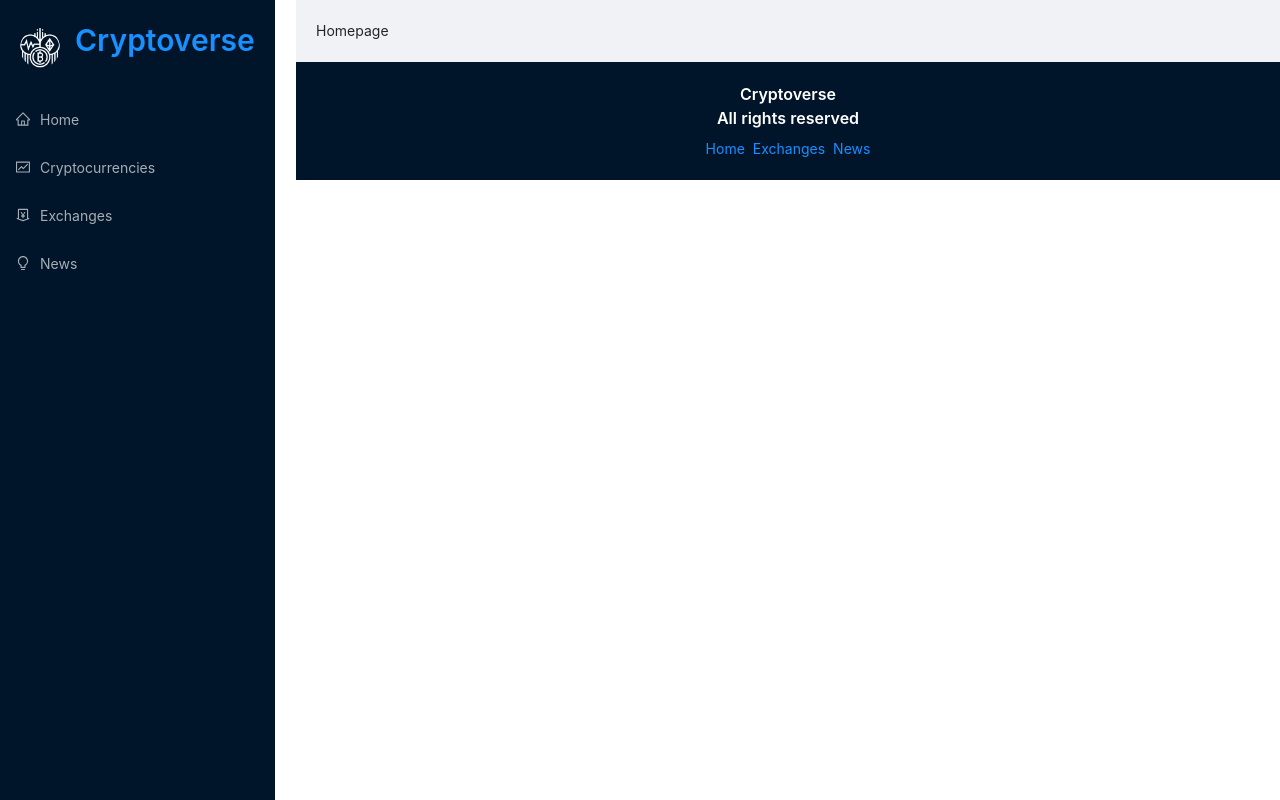
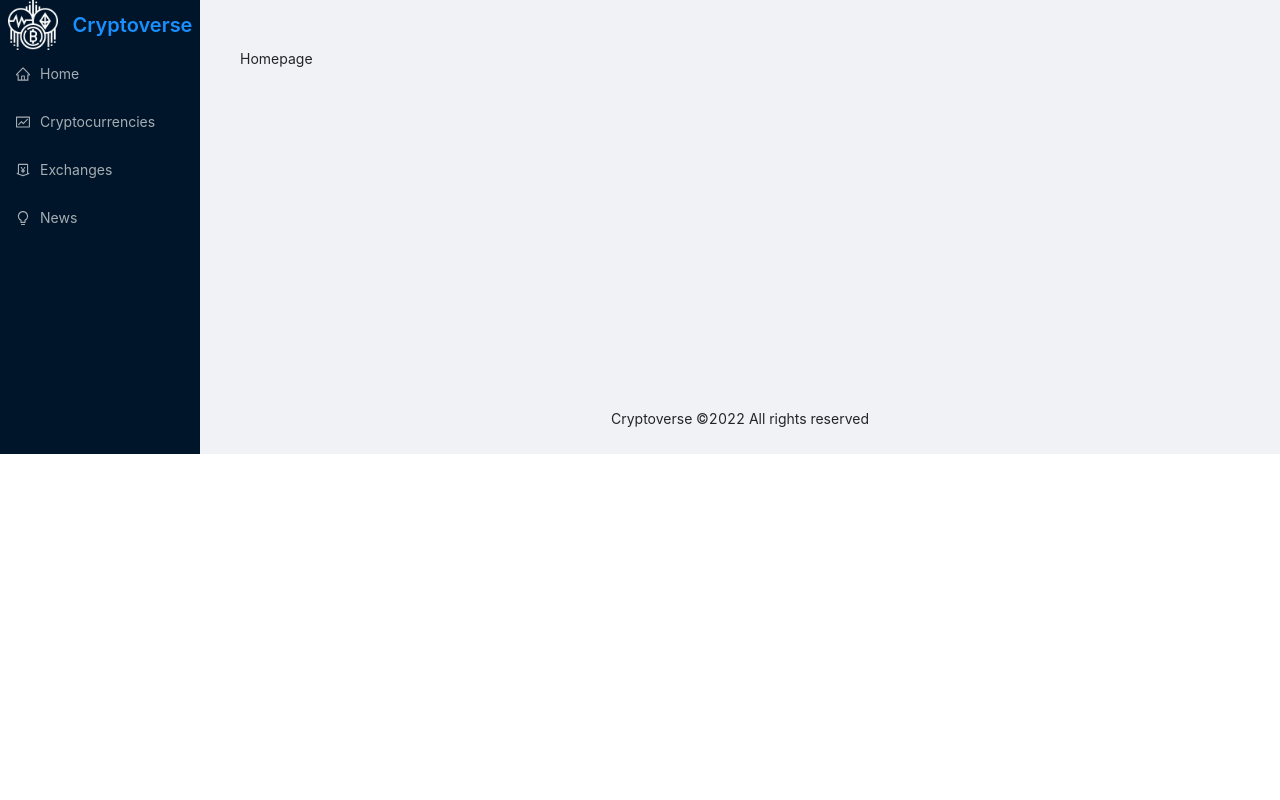
Before and after one commit to zvirgo/Cryptoverse-, a React (Create React App) app: page / in a window 1280 px wide. Built offline with nearby package versions, Linux system fonts and the light colour scheme.

Commit message:
change sidebar structure

```diff
--- a/src/App.js
+++ b/src/App.js
@@ -1,22 +1,30 @@
+import { HomeOutlined, MoneyCollectOutlined, BulbOutlined, FundOutlined } from '@ant-design/icons';
+import { Layout, Menu, Avatar } from 'antd';
+import React from 'react';
+import { Routes, Route } from 'react-router-dom'
+import { Sidebar, News, Exchanges, Homepage, Cryptocurrencies, CryptoDetails } from './components/index'
 
-import React from 'react'
-import {
-  Routes,
-  Route,
-  Link
-} from 'react-router-dom'
-import { Layout, Typography, Space } from 'antd'
+import icon from './images/cryptocurrency.png'
 
-import { Navbar, News, Exchanges, Homepage, Cryptocurrencies, CryptoDetails } from './components/index'
-import './App.css'
-const App = () => {
-  return (
-    <div className="app">
-      <div className="navbar">
-        <Navbar />
-      </div>
-      <div className="main">
-        <Layout>
+const {  Content, Footer } = Layout;
+
+const App = () => (
+  <Layout>
+   <Sidebar/>
+    <Layout>
+      <Content
+        style={{
+          margin: '24px 16px 0',
+        }}
+      >
+        <div
+          className="site-layout-background"
+          style={{
+            padding: 24,
+            minHeight: 360,
+          }}
+        >
+          <Layout>
           <div className='routes'>
             <Routes>
               <Route exact path='/' element={<Homepage />} />
@@ -27,20 +35,17 @@ const App = () => {
             </Routes>
           </div>
         </Layout>
-        <div className="footer" >
-          <Typography.Title level={5} style={{ color: 'white', textAlign: 'center' }}>
-            Cryptoverse <br />
-            All rights reserved
-          </Typography.Title>
-          <Space>
-            <Link to="/">Home</Link>
-            <Link to="/exchanges">Exchanges</Link>
-            <Link to="/news">News</Link>
-          </Space>
         </div>
-      </div>
-    </div>
-  )
-}
+      </Content>
+      <Footer
+        style={{
+          textAlign: 'center',
+        }}
+      >
+        Cryptoverse ©2022 All rights reserved
+      </Footer>
+    </Layout>
+  </Layout>
+);
 
-export default App
+export default App;
--- a/src/components/Navbar.jsx
+++ /dev/null
@@ -1,37 +0,0 @@
-import React from 'react'
-import { Button, Menu, Typography, Avatar } from 'antd'
-import { Link } from 'react-router-dom'
-import { HomeOutlined, MoneyCollectOutlined, BulbOutlined, FundOutlined, MenuOutlined } from '@ant-design/icons';
-
-import icon from '../images/cryptocurrency.png'
-const Navbar = () => {
-    return (
-        <div className="nav-container">
-            <div className="logo-container">
-                <Avatar src={icon} size="large" />
-                <Typography.Title level={2} className='logo'>
-                    <Link to="/">Cryptoverse</Link>
-                </Typography.Title>
-                {/* <Button className='menu-control-container'>
-
-                </Button> */}
-            </div>
-            <Menu theme='dark'>
-                <Menu.Item icon={<HomeOutlined />}>
-                    <Link to="/">Home</Link>
-                </Menu.Item>
-                <Menu.Item icon={<FundOutlined />}>
-                    <Link to="/Cryptocurrencies">Cryptocurrencies</Link>
-                </Menu.Item>
-                <Menu.Item icon={<MoneyCollectOutlined />}>
-                    <Link to="/exchanges">Exchanges</Link>
-                </Menu.Item>
-                <Menu.Item icon={<BulbOutlined />}>
-                    <Link to="/news">News</Link>
-                </Menu.Item>
-            </Menu>
-        </div>
-    )
-}
-
-export default Navbar
--- /dev/null
+++ b/src/components/Sidebar.jsx
@@ -0,0 +1,48 @@
+import React from 'react'
+import { Layout, Menu, Image, Typography,Row  } from 'antd';
+import { Link } from 'react-router-dom'
+
+import { HomeOutlined, MoneyCollectOutlined, BulbOutlined, FundOutlined } from '@ant-design/icons';
+import logo from '../images/cryptocurrency.png'
+
+const { Sider } = Layout;
+
+const Sidebar = () => {
+  return (
+    <Sider
+      breakpoint="lg"
+      collapsedWidth="0"
+      onBreakpoint={(broken) => {
+        console.log(broken);
+      }}
+      onCollapse={(collapsed, type) => {
+        console.log(collapsed, type);
+      }}
+    >
+      {/* <Avatar src={icon} size="large" /> */}
+      <Row justify="space-around" align="middle">
+        <Image preview={false} width={50} src={logo}
+        />
+        <Typography.Title level={4} className='logo' style={{ marginBottom: 0 }}>
+          <Link to="/">Cryptoverse</Link>
+        </Typography.Title>
+      </Row>
+      <Menu theme='dark'>
+        <Menu.Item icon={<HomeOutlined />}>
+          <Link to="/">Home</Link>
+        </Menu.Item>
+        <Menu.Item icon={<FundOutlined />}>
+          <Link to="/Cryptocurrencies">Cryptocurrencies</Link>
+        </Menu.Item>
+        <Menu.Item icon={<MoneyCollectOutlined />}>
+          <Link to="/exchanges">Exchanges</Link>
+        </Menu.Item>
+        <Menu.Item icon={<BulbOutlined />}>
+          <Link to="/news">News</Link>
+        </Menu.Item>
+      </Menu>
+    </Sider>
+  )
+}
+
+export default Sidebar
--- a/src/components/index.js
+++ b/src/components/index.js
@@ -1,4 +1,4 @@
-export { default as Navbar } from './Navbar'
+export { default as Sidebar } from './Sidebar'
 export { default as CryptoDetails } from './CryptoDetails'
 export { default as Cryptocurrencies } from './Cryptocurrencies'
 export { default as Homepage } from './Homepage'
```
